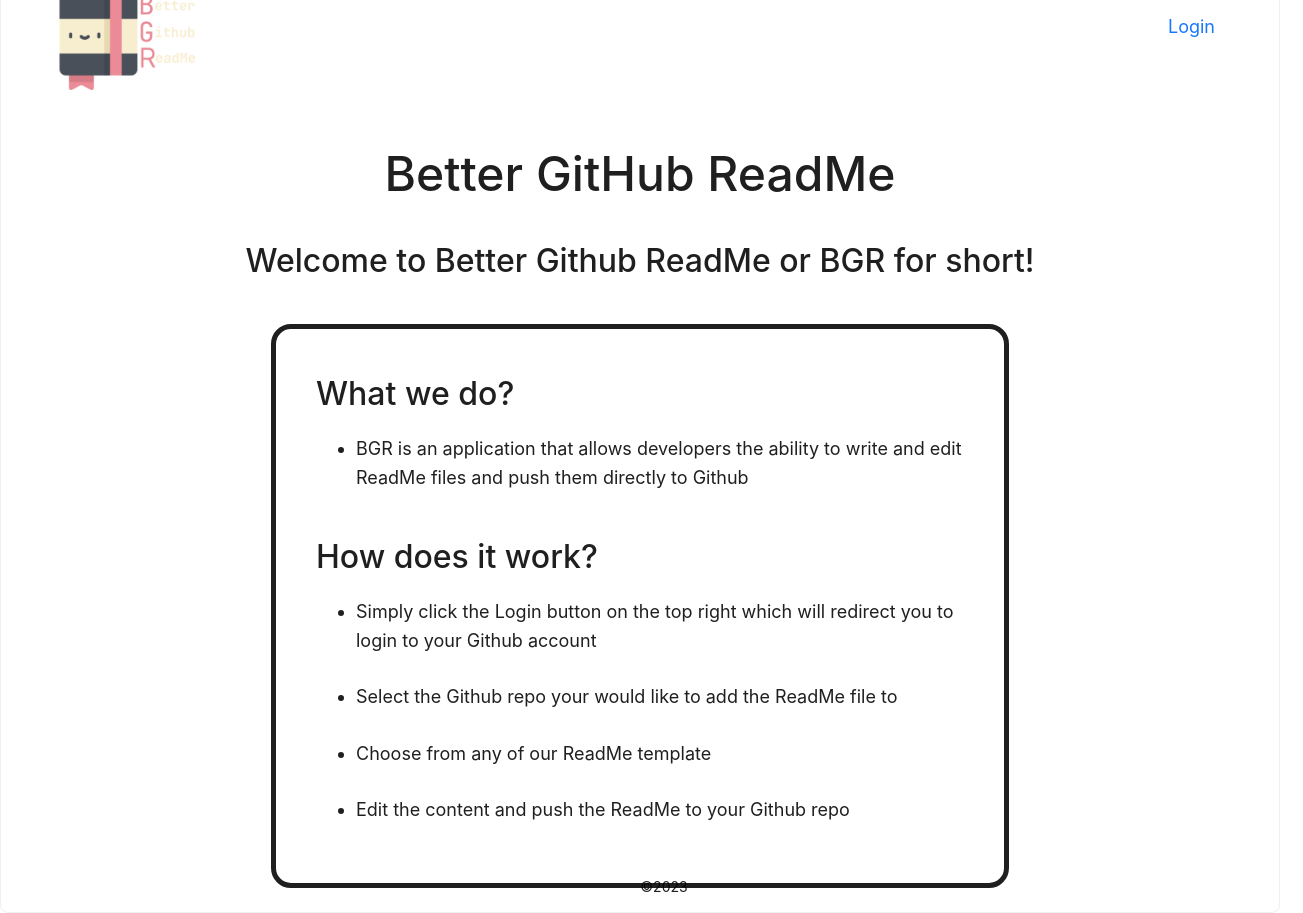
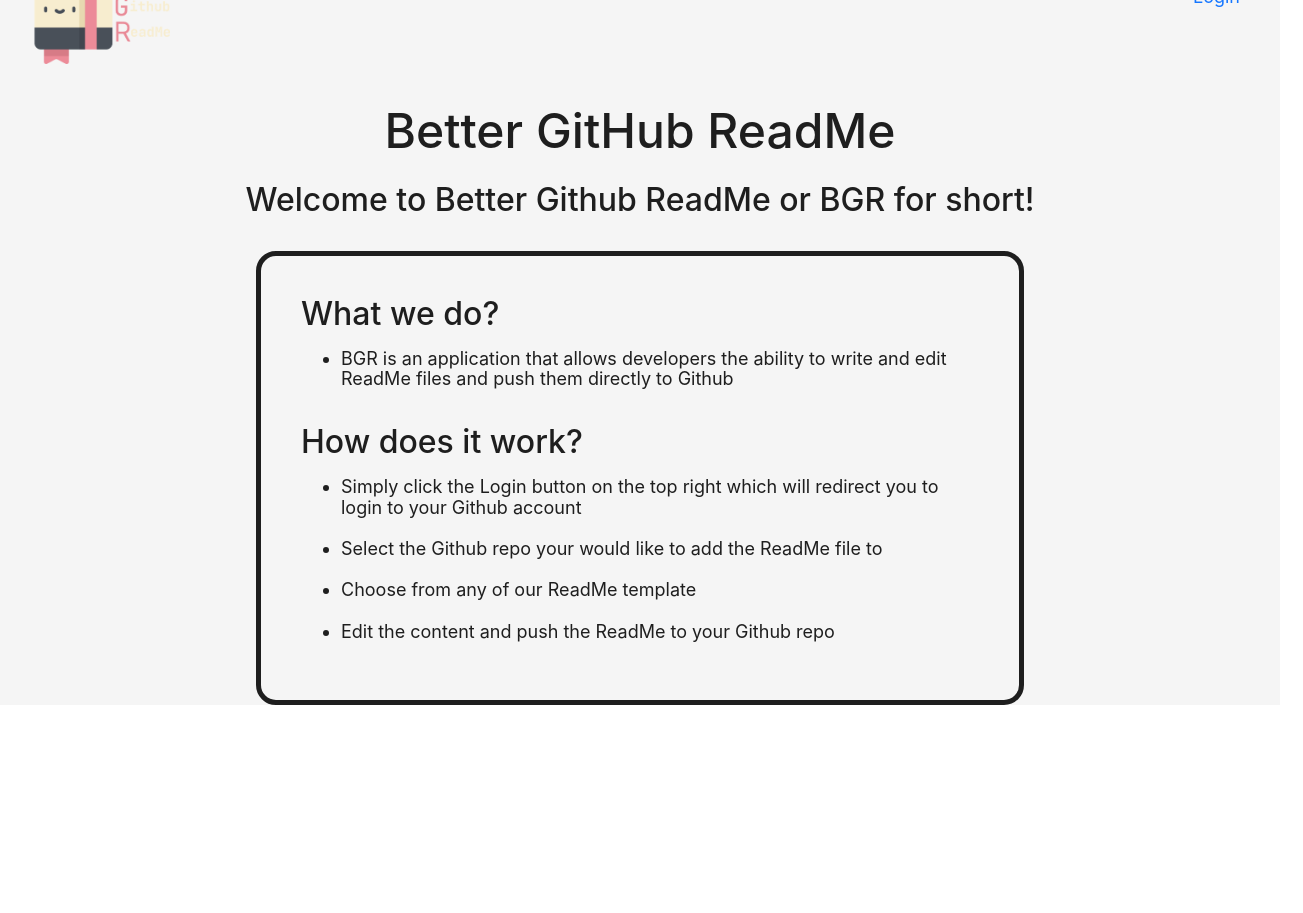
Before and after one commit to bambolelooo/better-github-readme, a React (Create React App) app in the folder client/: page / in a window 1280 px wide. Shown: the part 80-993 px from the top of the page, 1303 px wide, since content can reach past the window. After the commit the page ends 800 px from the top, so only its background shows below. Built offline with nearby package versions, Linux system fonts and the light colour scheme.

Commit message:
set up dark theme

```diff
--- a/client/src/App.css
+++ b/client/src/App.css
@@ -43,7 +43,7 @@
 
 .home-container {
   padding: 40px;
-  margin: auto;
+  margin: 0 auto;
   width: 60%;
   border: 5px solid;
   border-radius: 20px;
@@ -52,11 +52,3 @@
 .home-ul {
   font-size: 18px;
 }
-
-.footer {
-  position: absolute;
-  bottom: 0;
-  width: 100%;
-  text-align: center;
-  font-size: 14px;
-}
--- a/client/src/App.js
+++ b/client/src/App.js
@@ -2,44 +2,71 @@
 import { BrowserRouter, Routes, Route } from 'react-router-dom'
 import './App.css'
 // import { ConfigProvider } from 'antd'
-import { ConfigProvider, theme, Switch, Card } from "antd";
+import { ConfigProvider, theme, Switch, Card, Layout } from 'antd'
 import * as darkThemeConfig from './dark_theme.json'
 import * as lightThemeConfig from './light_theme.json'
 import { useState } from 'react'
 import Nav from './pages/Nav'
 import Home from './pages/Home'
-import Footer from './pages/Footer'
 import EditorPage from './pages/EditorPage'
+import { Content, Header } from 'antd/es/layout/layout'
 
 function App() {
-    // const [darkTheme, setDarkTheme] = useState(false)
-    const { defaultAlgorithm, darkAlgorithm } = theme;
-    const [isDarkMode, setIsDarkMode] = useState(false);
-    const [darkTheme, setDarkTheme] = useState(false);
+    const { defaultAlgorithm, darkAlgorithm } = theme
+    console.log(darkAlgorithm)
+    const [darkTheme, setDarkTheme] = useState(false)
 
     const handleClick = () => {
-      setIsDarkMode((previousValue) => !previousValue);
-    };
+        setDarkTheme(!darkTheme)
+    }
 
     return (
-        // <ConfigProvider theme={darkTheme ? darkThemeConfig : lightThemeConfig}>
-        <ConfigProvider theme={{ algorithm: isDarkMode ? darkAlgorithm : defaultAlgorithm,}}>
-        <Card >
-          <Switch defaultChecked={false} checkedChildren='Dark' unCheckedChildren='Light' onClick={handleClick} >
-          </Switch>
+        <div style={{ height: '100%' }}>
+            <ConfigProvider
+                theme={
+                    darkTheme
+                        ? {
+                              ...darkThemeConfig,
+                              algorithm: darkAlgorithm,
+                          }
+                        : {
+                              ...lightThemeConfig,
+                              algorithm: defaultAlgorithm,
+                          }
+                }
+            >
+                <div
+                    style={{
+                        color: `${darkTheme ? '#F7EDCF' : '#484F58'}`,
+                        height: '100%',
+                    }}
+                >
+                    <Layout>
+                        <Switch
+                            defaultChecked={false}
+                            checkedChildren="Dark"
+                            unCheckedChildren="Light"
+                            onClick={handleClick}
+                        ></Switch>
                         <BrowserRouter>
                             <Nav />
+
+                            <Content>
                                 <Routes>
                                     <Route path="/" element={<Home />}></Route>
                                     <Route
                                         path="/editor"
-                        element={<EditorPage darkTheme={darkTheme} />}
+                                        element={
+                                            <EditorPage darkTheme={darkTheme} />
+                                        }
                                     ></Route>
                                 </Routes>
+                            </Content>
                         </BrowserRouter>
-            <Footer />
-        </Card>
+                    </Layout>
+                </div>
             </ConfigProvider>
+        </div>
     )
 }
 
--- a/client/src/dark_theme.json
+++ b/client/src/dark_theme.json
@@ -2,9 +2,10 @@
   "token": {
     "colorPrimaryBg": "#0d1117",
     "colorPrimary": "#0d1117",
-    "colorPrimaryText": "#F7EDCF",
+    "colorText": "#F7EDCF",
     "colorPrimaryTextHover": "#F7EDCF",
     "colorPrimaryActive": "#E98996",
-    "colorPrimaryHover": "#ea919d"
+    "colorPrimaryHover": "#ea919d",
+    "colorBgLayout": "#2B0E2A"
   }
 }
--- a/client/src/index.css
+++ b/client/src/index.css
@@ -5,8 +5,8 @@
     sans-serif;
   -webkit-font-smoothing: antialiased;
   -moz-osx-font-smoothing: grayscale;
+  height: 100%;
 }
-
 code {
   font-family: source-code-pro, Menlo, Monaco, Consolas, 'Courier New',
     monospace;
--- a/client/src/pages/Footer.js
+++ /dev/null
@@ -1,11 +0,0 @@
-import React from 'react';
-
-const Footer = () => {
-    return (
-        <div className='footer'>
-            <p>©2023</p>
-        </div>
-    )
-}
-
-export default Footer;
```
Lines whose indentation alone changed are shown as unchanged.
